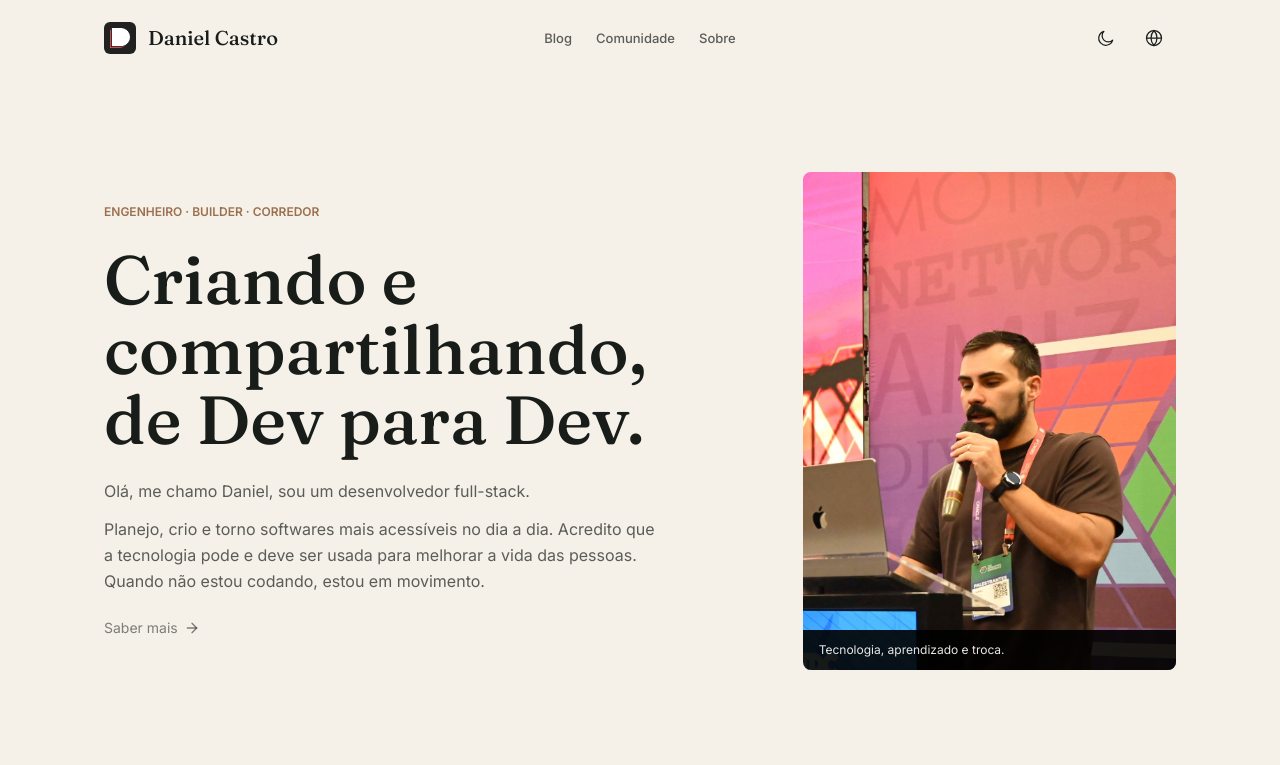
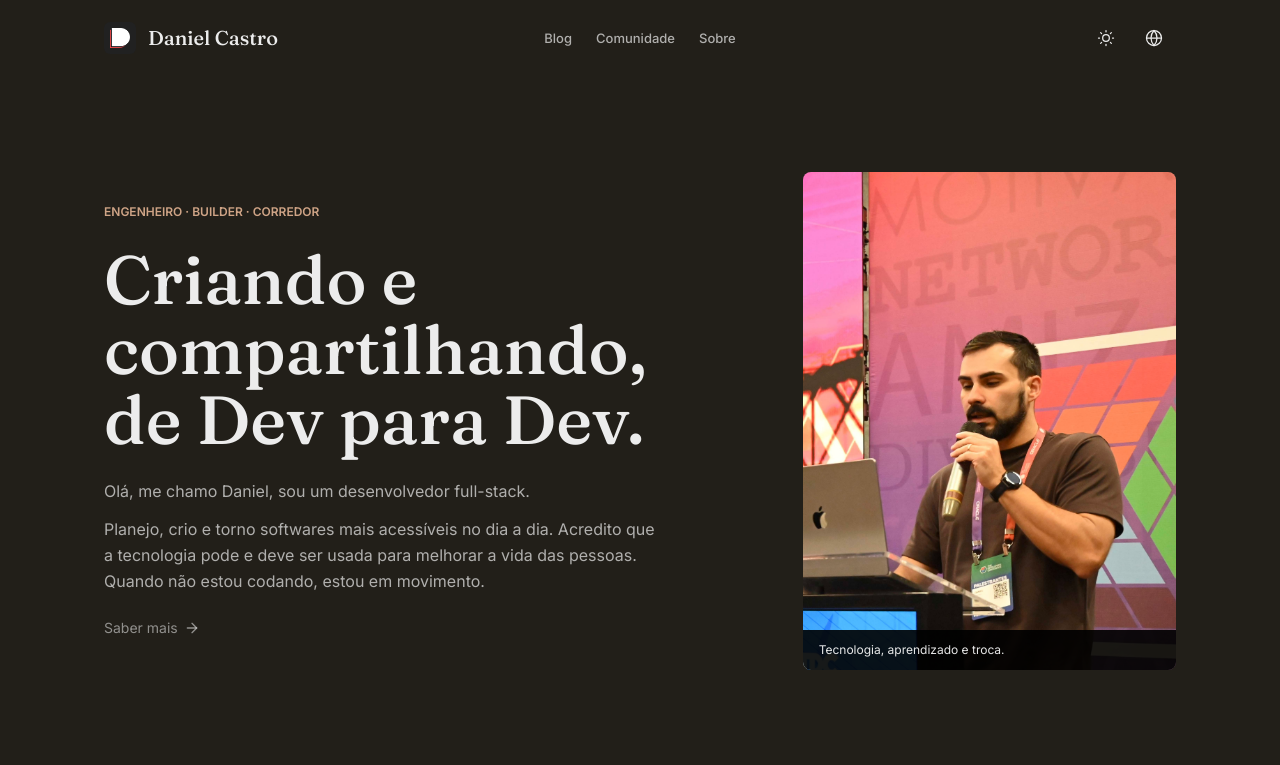
Before and after one commit to odanieldcs/danieldcs.com, a Next.js app: page / in a window 1280 px wide. Shown: the top 765 px of the page. Built offline with nearby package versions, Linux system fonts and the light colour scheme.

Commit message:
feat(theme): default to dark and update light background (ENG-145)
Visitors without a saved theme choice see dark regardless of OS preference; light paper and label tokens meet AA on the new background.

```diff
--- a/app/theme/colors.css
+++ b/app/theme/colors.css
@@ -1,16 +1,16 @@
 /* Semantic colors. Dark only under .dark. */
 :root {
-  --background: oklch(0.959 0.012 87.5);
+  --background: #f2eeef;
   /* Warm ink from the editorial reference, not neutral black. */
   --foreground: oklch(0.225 0.009 155.4);
-  --muted: #595959; /* 6.22:1 on background */
+  --muted: #595959; /* 6.09:1 on background */
   --border: color-mix(in oklch, var(--foreground) 12%, transparent);
-  --link: #3f3f46; /* 9.27:1 on background */
-  /* Reference green: 6.94:1 as text on paper. */
+  --link: #3f3f46; /* 9.08:1 on background */
+  /* Reference green: 6.78:1 as text on paper. */
   --accent: oklch(0.431 0.063 167.2);
   --accent-foreground: oklch(0.975 0.008 87.5); /* 7.30:1 on accent */
   /* Eyebrows and pillar numbers. Reference terracotta. */
-  --label: oklch(0.58 0.073 56.4);
+  --label: oklch(0.53 0.073 56.4); /* 4.69:1 on background */
   --trail: var(--accent);
   --trail-foreground: var(--accent-foreground);
   /* Shiki line highlight — Kent pattern: gray wash + darker bar */
--- a/components/theme-provider.tsx
+++ b/components/theme-provider.tsx
@@ -5,7 +5,11 @@ import type { ReactNode } from 'react'
 
 export function ThemeProvider({ children }: { children: ReactNode }) {
   return (
-    <NextThemesProvider attribute="class" defaultTheme="system" enableSystem>
+    <NextThemesProvider
+      attribute="class"
+      defaultTheme="dark"
+      enableSystem={false}
+    >
       {children}
     </NextThemesProvider>
   )
```
Also changed, not shown: 2 other files (tests, documents, lock files or other folders).
